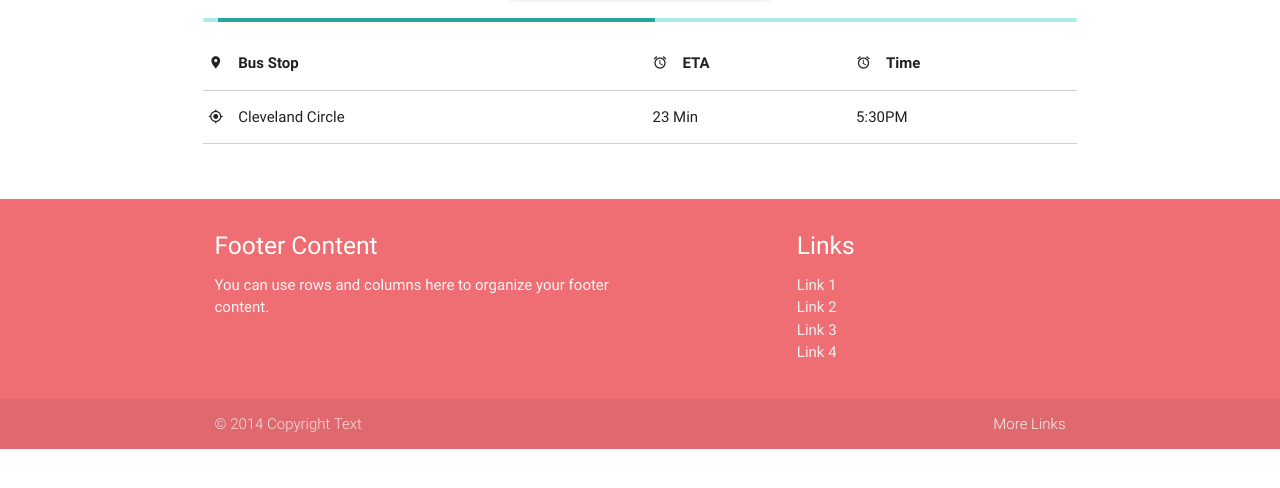
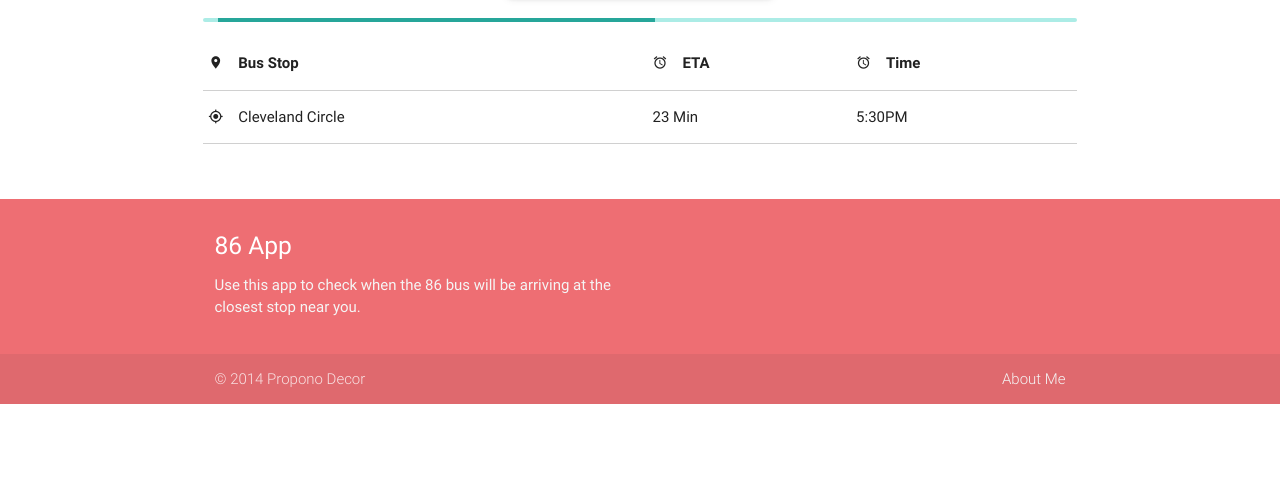
Before and after one commit to rosvain/86, a PHP site: page / in a window 1280 px wide. Shown: the part 263-751 px from the top of the page. Run offline with PHP 8.4, Linux system fonts and the light colour scheme; some libraries are stand-ins or nearby versions.

Commit message:
deleted footer placeholder text, added MIN to prediction

```diff
--- a/index.php
+++ b/index.php
@@ -46,24 +46,15 @@
             <div class="container">
                 <div class="row">
                     <div class="col l6 s12">
-                        <h5 class="white-text">Footer Content</h5>
-                        <p class="grey-text text-lighten-4">You can use rows and columns here to organize your footer content.</p>
-                    </div>
-                    <div class="col l4 offset-l2 s12">
-                        <h5 class="white-text">Links</h5>
-                        <ul>
-                            <li><a class="grey-text text-lighten-3" href="#!">Link 1</a></li>
-                            <li><a class="grey-text text-lighten-3" href="#!">Link 2</a></li>
-                            <li><a class="grey-text text-lighten-3" href="#!">Link 3</a></li>
-                            <li><a class="grey-text text-lighten-3" href="#!">Link 4</a></li>
-                        </ul>
+                        <h5 class="white-text">86 App</h5>
+                        <p class="grey-text text-lighten-4">Use this app to check when the 86 bus will be arriving at the closest stop near you.</p>
                     </div>
                 </div>
             </div>
             <div class="footer-copyright">
                 <div class="container">
-                    © 2014 Copyright Text
-                    <a class="grey-text text-lighten-4 right" href="#!">More Links</a>
+                    © 2014 Propono Decor
+                    <a class="grey-text text-lighten-4 right" href="https://about.me/rosvain">About Me</a>
                 </div>
             </div>
         </footer>
--- a/js/app.js
+++ b/js/app.js
@@ -21,7 +21,7 @@ function getBusData(latitude, longitude, direction) {
         dataType: "json",
         success: function (data) {
             $('.bus-stop').text(data.stop_name).append(currentLocationIcon);
-            $('.eta').text(data.prediction[0]['pre_away']);
+            $('.eta').text(data.prediction[0]['pre_away']+' MIN');
             $('.time').text(data.prediction[0]['pre_dt']);
         }
     });
```
